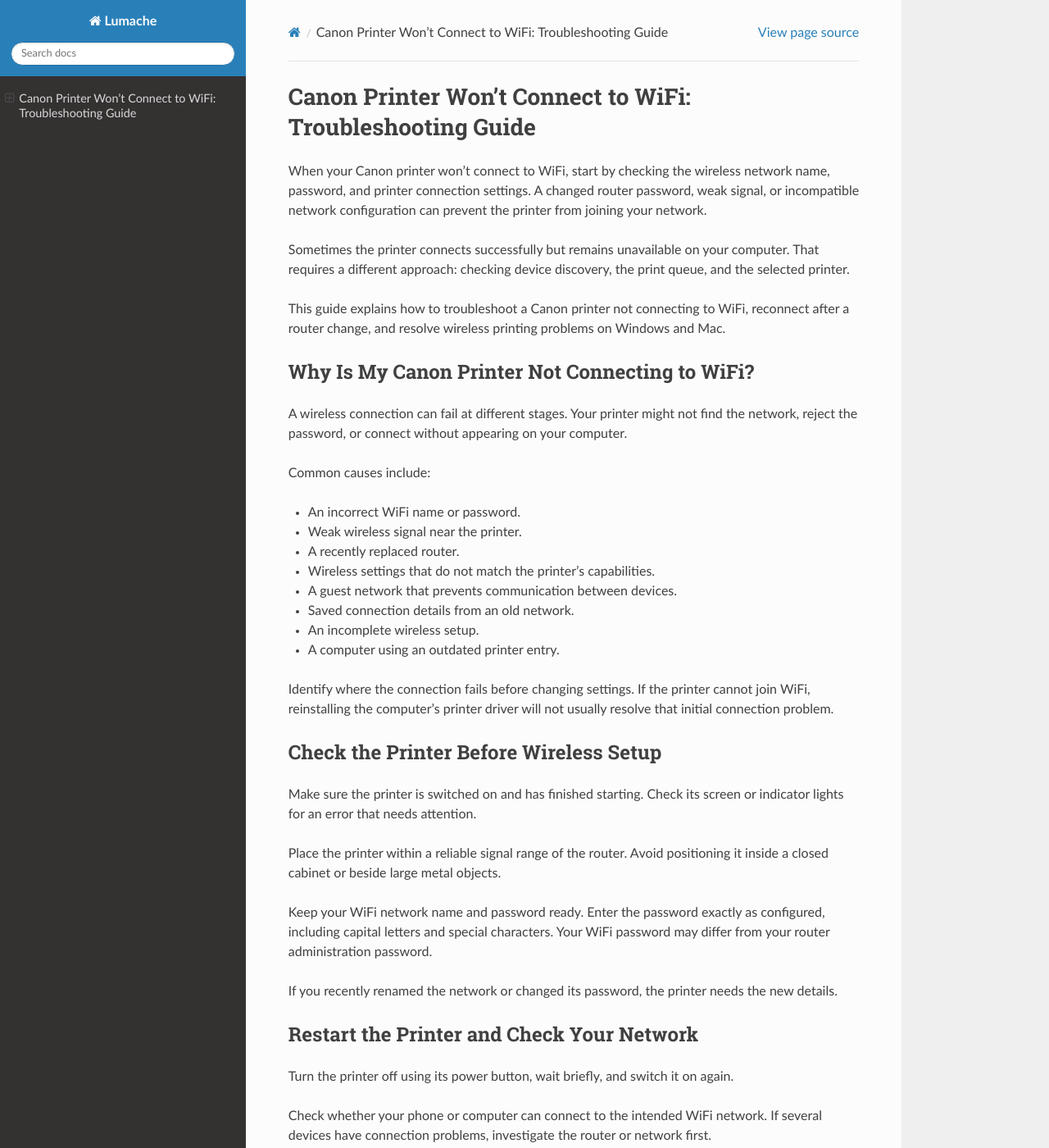
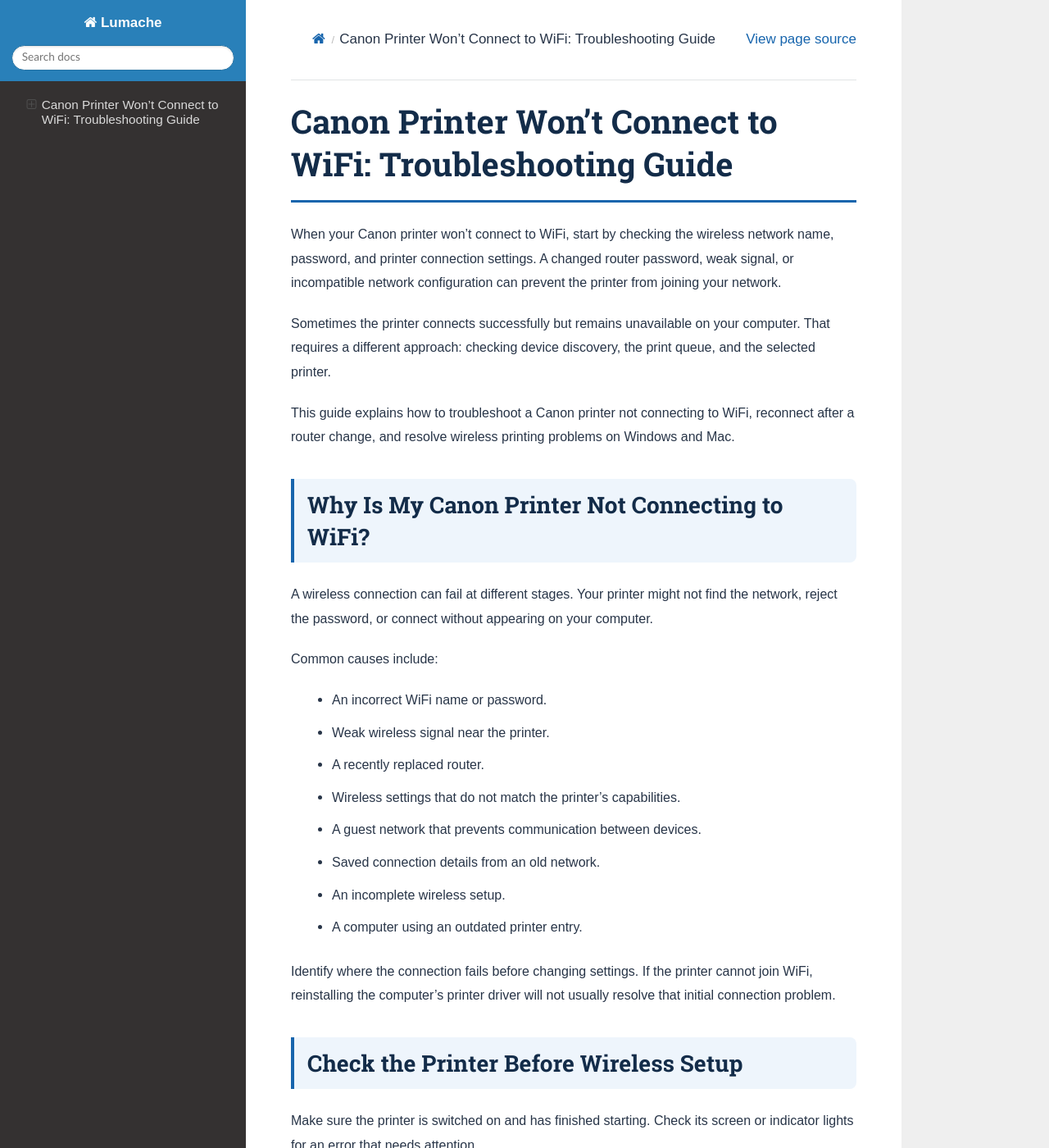
Before and after one commit to instantfast/printerwifitales, a Sphinx documentation site: the page built from docs/source/index.rst, in a window 1280 px wide and 1400 px high. Shown: the whole window at 82% size. Built offline with Sphinx 7.4.7 and the Read the Docs theme 3.1.0, drawn with Linux system fonts in a browser that asks for light colours.

Commit message:
Update conf.py

```diff
--- a/docs/source/conf.py
+++ b/docs/source/conf.py
@@ -33,3 +33,137 @@
 
 # -- Options for EPUB output
 epub_show_urls = 'footnote'
+# Custom website styling
+from pathlib import Path
+
+_custom_static = Path(__file__).resolve().parent / "_static"
+_custom_static.mkdir(parents=True, exist_ok=True)
+
+_custom_css = """
+body {
+    background: #f3f6fb;
+    color: #283548;
+    font-family: Arial, Helvetica, sans-serif;
+    font-size: 17px;
+    line-height: 1.8;
+    overflow-wrap: break-word;
+}
+
+div.body,
+.wy-nav-content {
+    background: #ffffff;
+}
+
+div.body,
+.rst-content,
+.bd-article {
+    color: #283548;
+    font-family: Arial, Helvetica, sans-serif;
+}
+
+h1 {
+    color: #132c49;
+    font-size: clamp(28px, 4vw, 40px);
+    font-weight: 700;
+    line-height: 1.3;
+    margin-bottom: 26px;
+    padding-bottom: 18px;
+    border-bottom: 3px solid #1765ad;
+}
+
+h2 {
+    color: #132c49;
+    background: #eef5fc;
+    font-size: clamp(23px, 3vw, 28px);
+    line-height: 1.4;
+    margin-top: 36px;
+    margin-bottom: 18px;
+    padding: 12px 16px;
+    border-left: 4px solid #1765ad;
+    border-radius: 0 8px 8px 0;
+}
+
+h3 {
+    color: #193e65;
+    font-size: 22px;
+    line-height: 1.5;
+    margin-top: 26px;
+    margin-bottom: 12px;
+}
+
+p {
+    margin-bottom: 20px;
+    line-height: 1.85;
+}
+
+ul, ol {
+    padding-left: 26px;
+    margin-bottom: 24px;
+}
+
+li {
+    margin-bottom: 10px;
+}
+
+li > p {
+    margin-bottom: 10px;
+}
+
+a {
+    color: #1765ad;
+    text-underline-offset: 3px;
+}
+
+a:hover {
+    color: #10487b;
+}
+
+a:focus-visible {
+    outline: 3px solid #1765ad;
+    outline-offset: 3px;
+}
+
+img {
+    max-width: 100%;
+    height: auto;
+}
+
+pre {
+    overflow-x: auto;
+    padding: 16px;
+    background: #f5f7fa;
+    border: 1px solid #dce5ef;
+    border-radius: 8px;
+}
+
+@media (max-width: 767px) {
+    body {
+        font-size: 16px;
+    }
+
+    .wy-nav-content {
+        padding: 24px 18px;
+    }
+
+    h2 {
+        margin-top: 28px;
+        padding: 10px 12px;
+    }
+
+    h3 {
+        font-size: 20px;
+    }
+}
+"""
+
+(_custom_static / "custom.css").write_text(
+    _custom_css, encoding="utf-8"
+)
+
+html_static_path = list(globals().get("html_static_path", []))
+if "_static" not in html_static_path:
+    html_static_path.append("_static")
+
+html_css_files = list(globals().get("html_css_files", []))
+if "custom.css" not in html_css_files:
+    html_css_files.append("custom.css")
```
